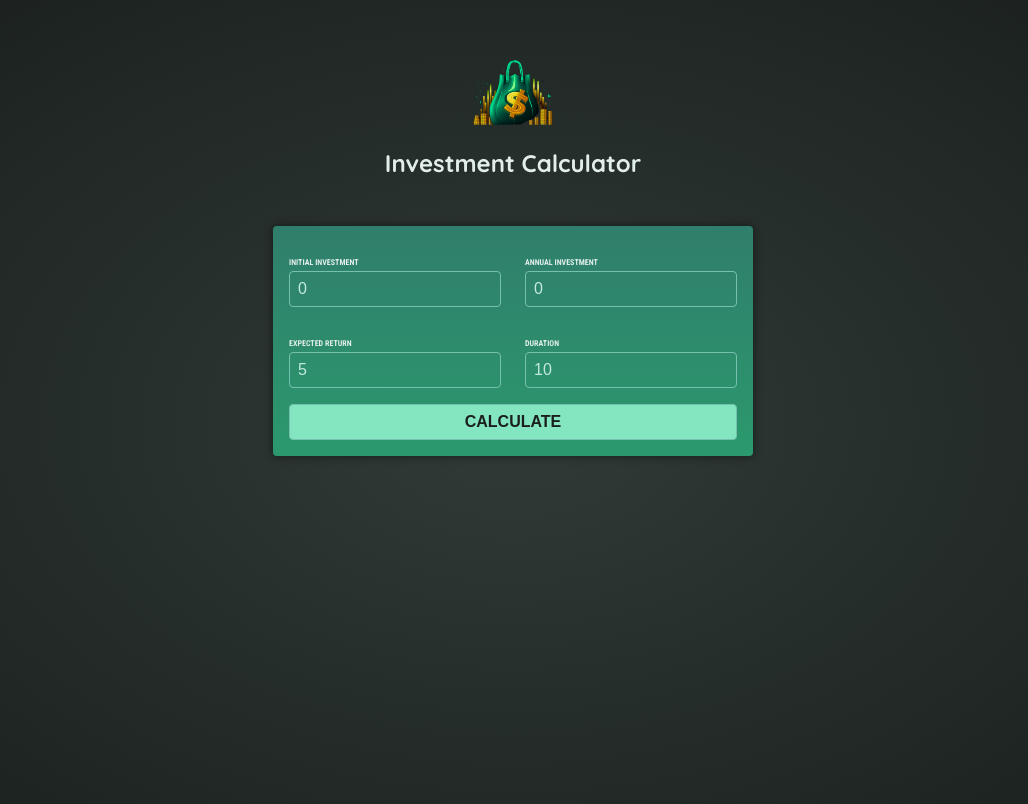
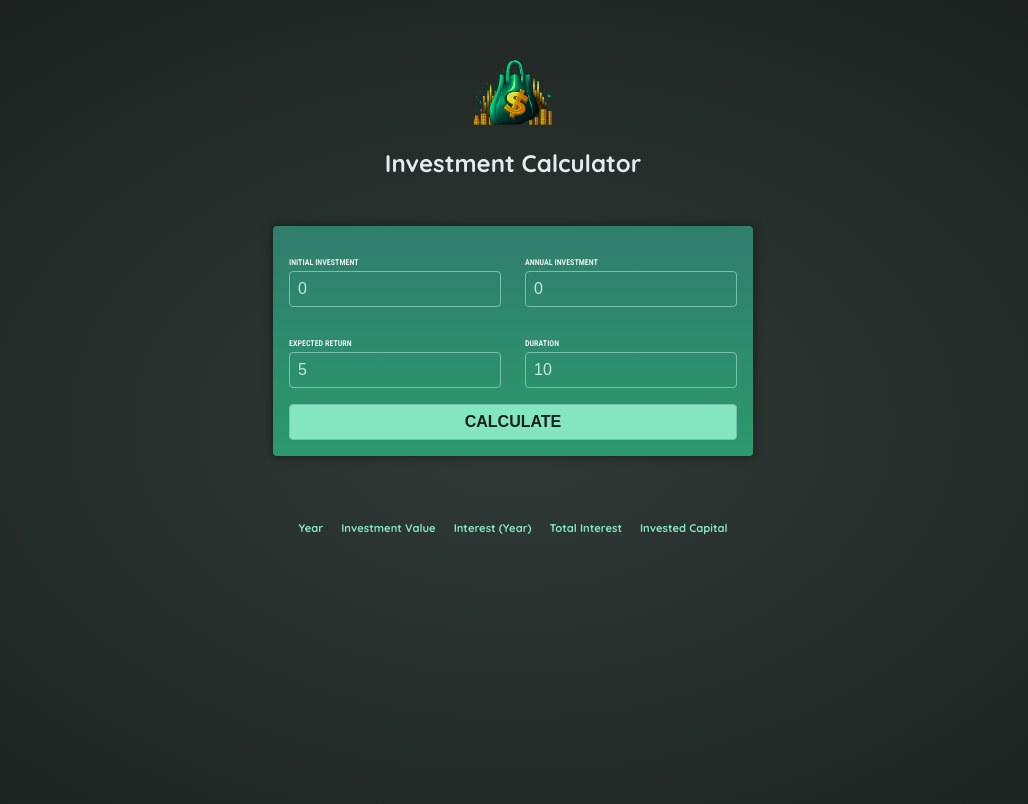
Before and after one commit to Tudor-debug819/AngularProject2, an Angular app: page / in a window 1280 px wide. Both pictures are taken after a click on the button "CALCULATE". Shown: the top 804 px of the page, without its empty margins (127-1155 px from the left). Built offline with nearby package versions, Linux system fonts and the light colour scheme.

Commit message:
output data in table

```diff
--- a/src/app/app.component.html
+++ b/src/app/app.component.html
@@ -1,2 +1,3 @@
 <app-header />
 <app-user-input (calculate)="onCalculateInvestmentResults($event)"/>
+<app-investments-results [result]="resultData"/>
--- a/src/app/app.component.ts
+++ b/src/app/app.component.ts
@@ -2,14 +2,24 @@ import { Component } from '@angular/core';
 import { HeaderComponent } from "./header/header.component";
 import { UserInputComponent } from "./user-input/user-input.component";
 import { InvestmentInput } from './user-input/investment-input.model';
+import { InvestmentsResultsComponent } from "./investments-results/investments-results.component";
 
 @Component({
   selector: 'app-root',
   standalone: true,
   templateUrl: './app.component.html',
-  imports: [HeaderComponent, UserInputComponent],
+  imports: [HeaderComponent, UserInputComponent, InvestmentsResultsComponent],
 })
 export class AppComponent {
+
+  resultData?: {
+    year: number;
+    interest: number;
+    valueEndOfYear: number;
+    annualInvestment: number;
+    totalInterest: number;
+    totalAmountInvested: number;
+  }[]
   onCalculateInvestmentResults(data: InvestmentInput) {
     const { initialInvestment, annualInvestment, expectedReturn, duration } = data;
     const annualData = [];
@@ -31,7 +41,7 @@ export class AppComponent {
       });
     }
 
-    console.log(annualData);
+    this.resultData = annualData;
   }
 
 }
--- a/src/app/investments-results/investments-results.component.html
+++ b/src/app/investments-results/investments-results.component.html
@@ -1 +1,17 @@
-<p>investments-results works!</p>
+@if(!result){
+<p>Please enter some values and press "Calculate"</p>
+}@else {
+<table>
+  <thead>
+    <tr>
+      <th>Year</th>
+      <th>Investment Value</th>
+      <th>Interest (Year)</th>
+      <th>Total Interest</th>
+      <th>Invested Capital</th>
+    </tr>
+  </thead>
+  <tbody></tbody>
+</table>
+
+}
```
Also changed, not shown: src/app/investments-results/investments-results.component.ts (+9 -2 lines).
